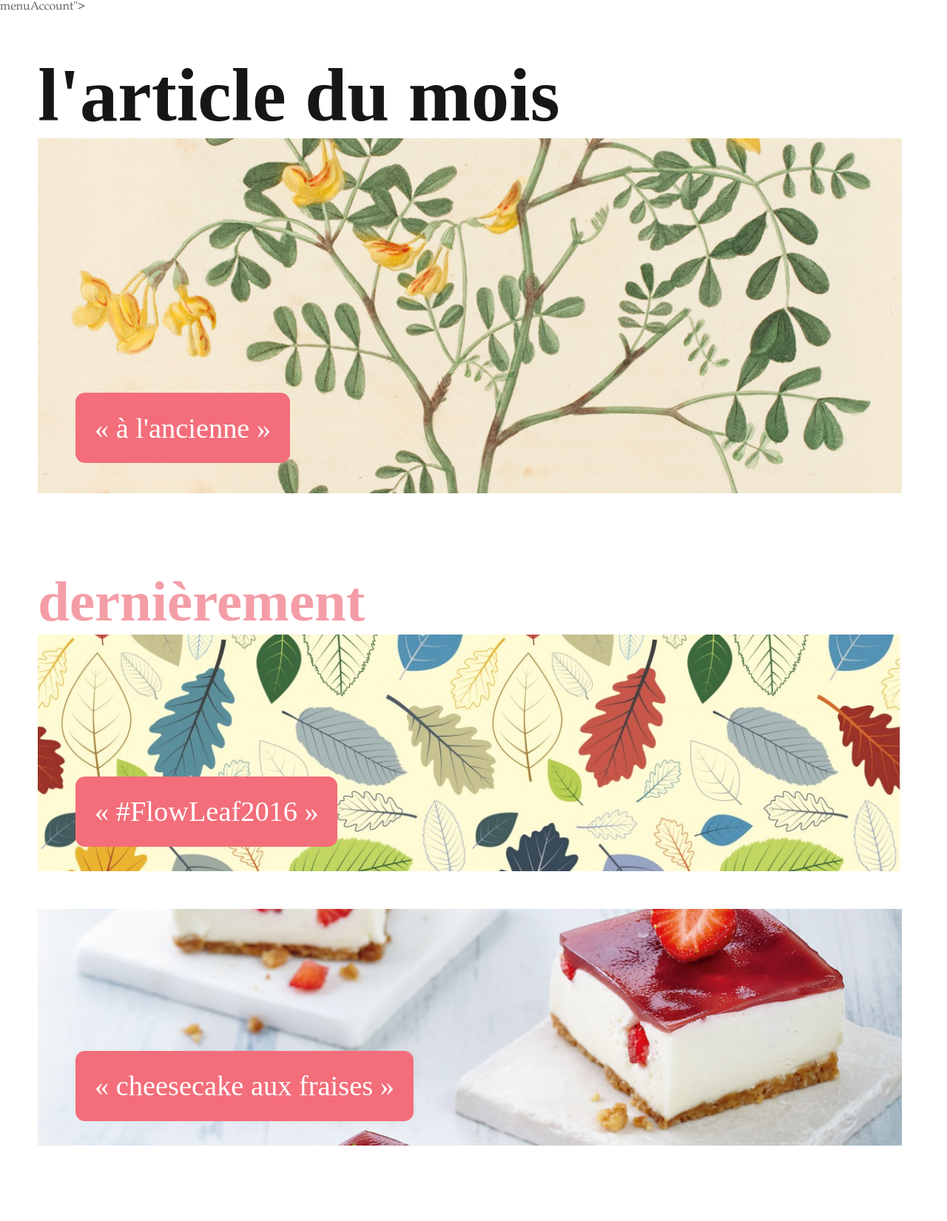
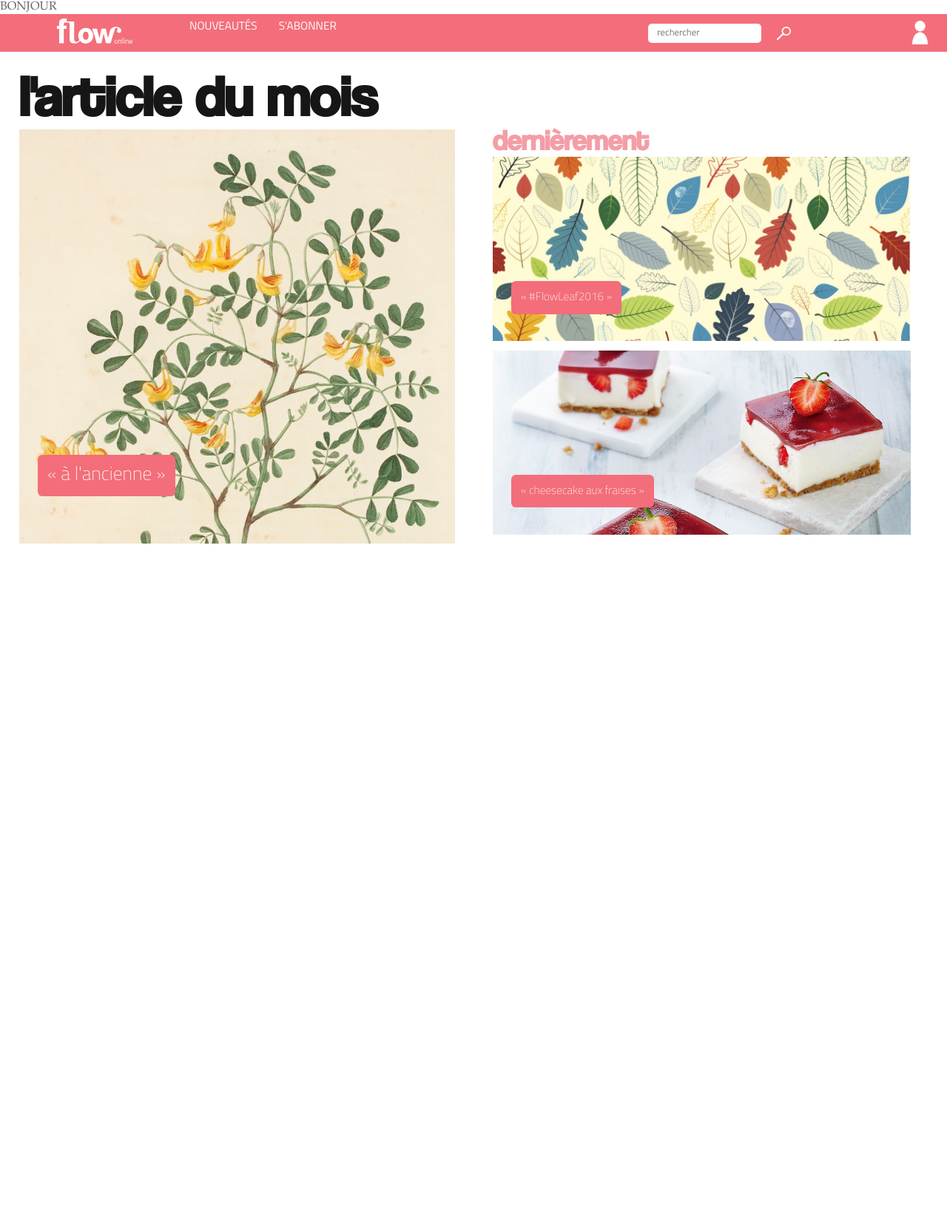
Before and after one commit to milangued/flowonlinemagazine, a PHP site: page /flowonline/index.php in a window 1280 px wide. Shown: the whole page at 74% size. After the commit the page ends 735 px from the top, so only its background shows below. Run offline with PHP 8.4, Linux system fonts and the light colour scheme.

Commit message:
Add files via upload

```diff
--- a/flowonline/index.php
+++ b/flowonline/index.php
@@ -1,4 +1,4 @@
-<!DOCTYPE html>
+BONJOUR<!DOCTYPE html>
 <html>
 	<head>
         <?php include_once('includes/header.php'); ?>
@@ -16,8 +16,46 @@
         <link rel="stylesheet" href="<?php echo base_url();?>files/css/reset.css" type="text/css" />
 		<link rel="stylesheet" href="<?php echo base_url();?>files/css/phone.css" type="text/css" />
 		<link rel="stylesheet" href="<?php echo base_url();?>files/css/tab.css" type="text/css" />
+		<link rel="stylesheet" href="<?php echo base_url();?>files/css/screen.css" type="text/css" />
+        <link rel="stylesheet" href="<?php echo base_url();?>files/css/fontface.css" type="text/css" />
+        <meta name="viewport" content="width=device-width, initial-scale=1, maximum-scale=1">
 
-		menuAccount"></div>
+
+		<!-- On charge le script -->
+		<script src="files/js/nav.js"></script>
+
+
+
+		<!-- On affiche un Favicon -->
+        <link rel="icon" type="image/png" href="<?php echo base_url() ; ?>files/img/icons/favicon.png" />
+
+
+	</head>
+
+    <body>
+
+        <main>
+
+			<div id="navContainer"></div>
+
+            <header id="header">
+
+                <h1>FlowOnline</h1>
+                <img src="<?php echo base_url();?>files/img/design/logo.svg" id="logoFlow" alt="Logo Flow Online"/>
+
+                <div id="nav">
+                    <ul>
+                        <li><a href="#">Nouveautés</a></li>
+                        <li><a href="#">S'abonner</a></li>
+                    </ul>
+
+                    <input id="search" type="search" placeholder="rechercher"/>
+
+                    <img id="searchIcon" src="<?php echo base_url();?>files/img/icons/search.svg" alt="Rechercher"/>
+
+                    <div id="account">
+                        <img id="imgAccount" src="<?php echo base_url();?>files/img/icons/account.svg" alt="Mon compte"/>
+						<div id="menuAccount"></div>
                     </div>
 
                     <div id="menu">
```
